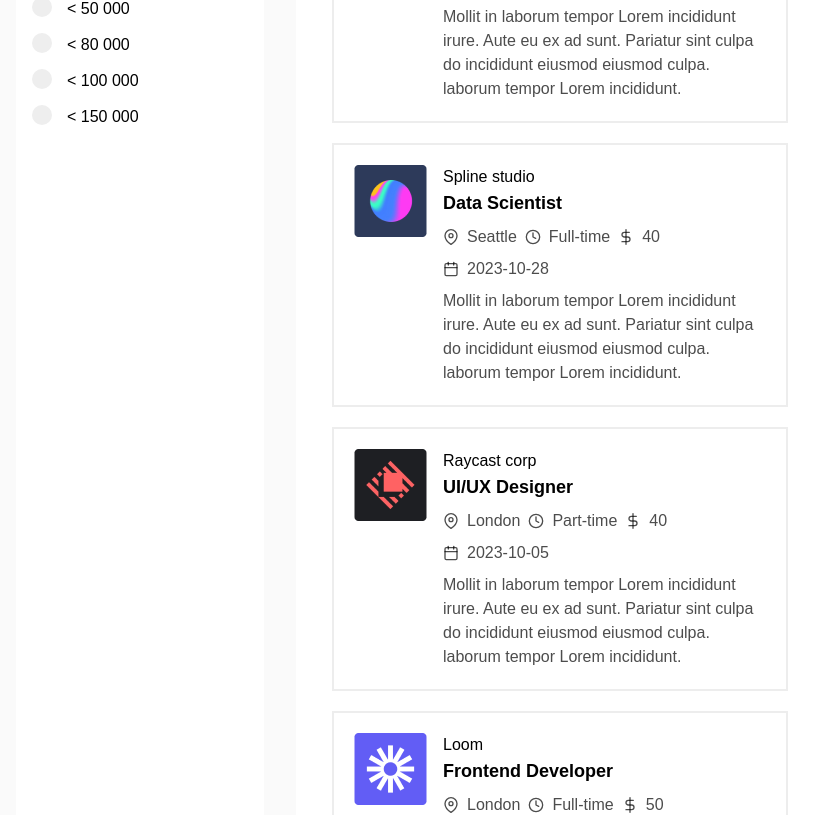
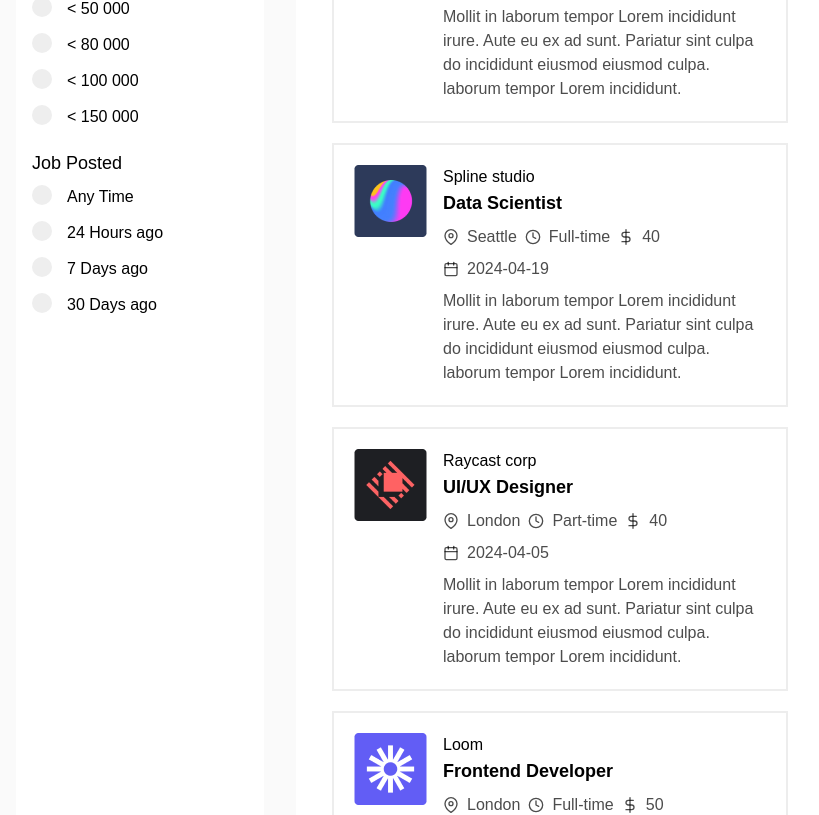
Before and after one commit to Bongani-4/Farm-Guardian-official-Web, a React (Vite) app in the folder FG/: page /AnimalCaretaker in a window 1280 px wide. Shown: the part 869-1684 px from the top of the page, without its empty margins (80-899 px from the left). Built offline with nearby package versions, Linux system fonts and the light colour scheme.

Commit message:
animal cartaker,date filter

```diff
--- a/FG/public/jobs.json
+++ b/FG/public/jobs.json
@@ -36,7 +36,7 @@
       "maxPrice": "50",
       "salaryType": "Yearly",
       "jobLocation": "Seattle",
-      "postingDate": "2023-10-28",
+      "postingDate": "2024-04-19",
       "experienceLevel": "Any experience",
       "employmentType": "Full-time",
       "description": "Mollit in laborum tempor Lorem incididunt irure. Aute eu ex ad sunt. Pariatur sint culpa do incididunt eiusmod eiusmod culpa. laborum tempor Lorem incididunt."
@@ -50,7 +50,7 @@
       "maxPrice": "50",
       "salaryType": "Monthly",
       "jobLocation": "London",
-      "postingDate": "2023-10-05",
+      "postingDate": "2024-04-05",
       "experienceLevel": "Work remotely",
       "employmentType": "Part-time",
       "description": "Mollit in laborum tempor Lorem incididunt irure. Aute eu ex ad sunt. Pariatur sint culpa do incididunt eiusmod eiusmod culpa. laborum tempor Lorem incididunt."
@@ -64,7 +64,7 @@
       "maxPrice": "75",
       "salaryType": "Yearly",
       "jobLocation": "London",
-      "postingDate": "2023-10-28",
+      "postingDate": "2024-03-28",
       "experienceLevel": "Intership",
       "employmentType": "Full-time",
       "description": "Mollit in laborum tempor Lorem incididunt irure. Aute eu ex ad sunt. Pariatur sint culpa do incididunt eiusmod eiusmod culpa. laborum tempor Lorem incididunt."
@@ -78,7 +78,7 @@
       "maxPrice": "120",
       "salaryType": "Yearly",
       "jobLocation": "Boston",
-      "postingDate": "2023-10-05",
+      "postingDate": "2024-04-08",
       "experienceLevel": "Intership",
       "employmentType": "Temporary",
       "description": "Mollit in laborum tempor Lorem incididunt irure. Aute eu ex ad sunt. Pariatur sint culpa do incididunt eiusmod eiusmod culpa. laborum tempor Lorem incididunt."
--- a/FG/src/Pages/AnimalCaretaker.jsx
+++ b/FG/src/Pages/AnimalCaretaker.jsx
@@ -94,9 +94,12 @@ const AnimalCaretaker = () => {
       filteredJobs = filteredJobs.filter(({ jobLocation, maxPrice, experienceLevel, salaryType, employmentType
         , postingDate }) => (
 
-        jobLocation.toLowerCase() === selected.toLowerCase() || parseInt(maxPrice) <= parseInt(selected)
+        jobLocation.toLowerCase() === selected.toLowerCase()
+        || postingDate >= selected
+        || parseInt(maxPrice) <= parseInt(selected)
         || salaryType.toLowerCase() === selected.toLowerCase()
         || employmentType.toLowerCase() === selected.toLowerCase()
+
 
 
       ));
--- /dev/null
+++ b/FG/src/sidebar/JobPostinfData.jsx
@@ -0,0 +1,39 @@
+import React from 'react'
+import InputField from '../components/InputField'
+
+const JobPostinfData = ({ handleChange }) => {
+    const now = new Date();
+
+
+    const twntyFourHoursAgo = new Date(now - 24 * 60 * 60 * 1000)
+    const sevenDaysAgo = new Date(now - 7 * 24 * 60 * 60 * 1000)
+    const ThertyDaysAgo = new Date(now - 30 * 24 * 60 * 60 * 1000)
+
+    //convert date to string
+    const twntyFourHoursAgoDate = twntyFourHoursAgo.toISOString().slice(0, 10)
+    const sevenDaysAgoDate = sevenDaysAgo.toISOString().slice(0, 10);
+    const ThertyDaysAgoDate = ThertyDaysAgo.toISOString().slice(0, 10)
+
+
+
+
+    return (
+        <div>
+            <h4 className='text-lg font-medium mb-2'>Job Posted</h4>
+            <div>
+                <label className='sidebar-label-container'>
+                    <input type='radio' name='test' id='test' value="" onChange={handleChange} />
+                    <span className='checkmark'> </span>Any Time
+
+                </label>
+
+                <InputField handleChange={handleChange} value={twntyFourHoursAgo} title="24 Hours ago" name="test" />
+                <InputField handleChange={handleChange} value={sevenDaysAgo} title="7 Days ago" name="test" />
+                <InputField handleChange={handleChange} value={ThertyDaysAgo} title="30 Days ago" name="test" />
+
+            </div>
+        </div>
+    )
+}
+
+export default JobPostinfData
--- a/FG/src/sidebar/Salary.jsx
+++ b/FG/src/sidebar/Salary.jsx
@@ -19,14 +19,11 @@ const Salary = ({ handleChange, handleClick }) => {
 
                 </label>
 
-
                 <InputField handleChange={handleChange} value={30} title="< 30 000" name="test" />
                 <InputField handleChange={handleChange} value={50} title="< 50 000" name="test" />
                 <InputField handleChange={handleChange} value={80} title="< 80 000" name="test" />
                 <InputField handleChange={handleChange} value={100} title="< 100 000" name="test" />
                 <InputField handleChange={handleChange} value={150} title="< 150 000" name="test" />
-
-
 
             </div>
         </div>
--- a/FG/src/sidebar/SidesBar.jsx
+++ b/FG/src/sidebar/SidesBar.jsx
@@ -1,6 +1,7 @@
 import React from 'react';
 import Location from './Location';
 import Salary from './Salary';
+import JobPostinfData from './JobPostinfData';
 
 const SidesBar = ({ handleChange, handleClick }) => {
   return (
@@ -8,6 +9,7 @@ const SidesBar = ({ handleChange, handleClick }) => {
       <h3 className='text-lg font-bold mb-2'>Filter</h3>
       <Location handleChange={handleChange} />
       <Salary handleChange={handleChange} handleClick={handleClick} />
+      <JobPostinfData handleChange={handleChange} />
 
 
 
```
